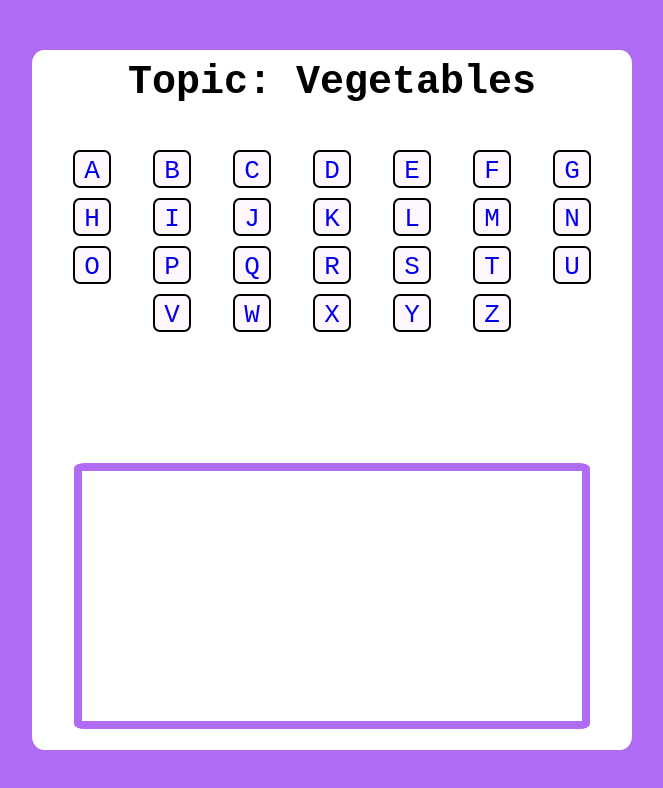
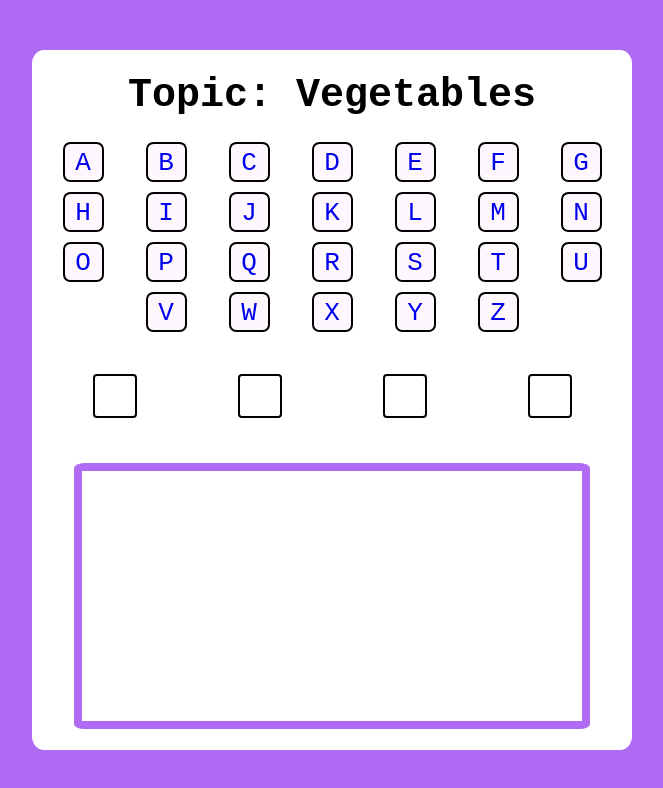
Before and after one commit to Makeilokoogehena/The-Gallows-game, a plain HTML site: page index.html in a window 1280 px wide. Both pictures are taken after a click on the link "Vegetables". Shown: the whole page, without its empty margins (308-971 px from the left). Drawn offline with Linux system fonts and the light colour scheme.

Commit message:
FEAT: create logic for generate cells on game page

```diff
--- a/assets/css/styles.css
+++ b/assets/css/styles.css
@@ -80,8 +80,8 @@ a {
   border-radius: 2%;
 }
 
-.game-menu-title {
-  margin: 10px 5px 44px 5px;
+.game-menu__title {
+  margin: 23px 5px;
   text-align: center;
   font-size: 40px;
 }
@@ -93,13 +93,13 @@ a {
   gap: 10px 42px;
   text-align: center;
   align-items: center;
-  margin: 0 10px;
+  margin: 0 10px 42px 10px;
   justify-content: center;
 }
 
 .letters__item {
-  width: 24px;
-  height: 24px;
+  width: 27px;
+  height: 26px;
   border-radius: 18%;
   border: 2px solid #000;
   padding: 5px;
@@ -109,6 +109,20 @@ a {
 
 .letters__link {
   cursor: url(/assets/images/cursor_menu1.png), pointer;
+}
+
+.cell {
+  display: flex;
+  flex-direction: row;
+  justify-content: space-around;
+  align-items: center;
+  padding: 0 10px;
+}
+
+.cell__item {
+  border: 2px solid #000;
+  border-radius: 9%;
+  padding: 20px;
 }
 
 .picture-wrapper {
@@ -128,9 +142,3 @@ a {
 }
 
 /* game page */
-
-.game-menu__title {
-  margin: 10px 5px 44px 5px;
-  text-align: center;
-  font-size: 40px;
-}
--- a/js/main.js
+++ b/js/main.js
@@ -6,16 +6,67 @@ const gameMenu = document.querySelector(".game-menu");
 const gameMenuWrapperTitle = document.querySelector(
   ".game-menu__wrapper-title"
 );
+const cellList = document.querySelector(".cell");
 const topicsArray = [
   { option: "Vegetables", id: 1 },
   { option: "Countries", id: 2 },
   { option: "Fruits", id: 3 },
 ];
+const gameVocabulary = {
+  vegetables: [
+    "cabbage",
+    "cucumber",
+    "broccoli",
+    "potatoes",
+    "corn",
+    "onion",
+    "carrot",
+    "radish",
+    "pumpkin",
+    "pepper",
+    "tomato",
+    "bean",
+  ],
+  fruits: [
+    "plum",
+    "pear",
+    "grapes",
+    "pineapple",
+    "apple",
+    "cherry",
+    "strawberry",
+    "kiwi",
+    "apricot",
+    "melon",
+    "watermelon",
+    "lemon",
+    "pomegranate",
+    "papaya",
+    "raspberry",
+    "banana",
+  ],
+  countries: [
+    "Angola",
+    "Turkey",
+    "Spain",
+    "Germany",
+    "Switzerland",
+    "Mexico",
+    "Russia",
+    "Ecuador",
+    "Aruba",
+    "Hungary",
+    "India",
+    "Egypt",
+    "Armenia",
+    "Sweden",
+  ],
+};
 
-const createGameTitle = (array) => {
+const createGameTitle = (item) => {
   const title = document.createElement("h1");
   title.classList.add("game-menu__title");
-  title.innerHTML = `Topic: ${array}`;
+  title.innerHTML = `Topic: ${item}`;
   return title;
 };
 
@@ -26,8 +77,14 @@ function openGameMenu() {
 
 function onClickTopicsButton(e) {
   openGameMenu();
-  const item = createGameTitle(e.target.innerHTML);
-  gameMenuWrapperTitle.appendChild(item);
+  const title = e.target.innerHTML;
+  const titleMarkup = createGameTitle(title);
+  gameMenuWrapperTitle.appendChild(titleMarkup);
+  //
+  const titleKeyToLowerCase = gameVocabulary[title.toLowerCase()];
+  const randomWord = getRandomElement(titleKeyToLowerCase);
+  console.log(randomWord);
+  generateCellsFromArrayElement(randomWord);
 }
 
 //
@@ -35,3 +92,19 @@ function onClickTopicsButton(e) {
 vegetablesButton?.addEventListener("click", (e) => onClickTopicsButton(e));
 countriesButton?.addEventListener("click", (e) => onClickTopicsButton(e));
 fruitsButton?.addEventListener("click", (e) => onClickTopicsButton(e));
+
+// game page
+
+function getRandomElement(array) {
+  const randomValueArray = array[Math.floor(Math.random() * array.length)];
+  return randomValueArray.toUpperCase();
+}
+
+function generateCellsFromArrayElement(arrayElement) {
+  const result = arrayElement.split("");
+  result.forEach(() => {
+    const cellItem = document.createElement("li");
+    cellItem.classList.add("cell__item");
+    cellList.appendChild(cellItem);
+  });
+}
```
